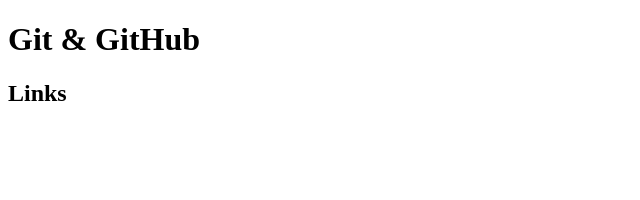
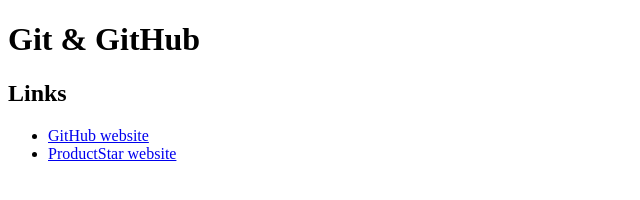
Before and after one commit to ElizaMV/Git, a plain HTML site: page index.html/index.html in a window 1280 px wide. Shown: the whole page, without its empty margins (0-640 px from the left). Drawn offline with Linux system fonts and the light colour scheme.

Commit message:
Add links

```diff
--- a/index.html/index.html
+++ b/index.html/index.html
@@ -6,9 +6,18 @@
 </head>
 <body>
     <header>
-    <h1>Git & GitHub</h1>
+        <h1>Git & GitHub</h1>
     </header>
-
-    <h2>Links</h2>
+    <main>
+        <h2>Links</h2>
+        <ul>
+            <li>
+                <a href="https://github.com/">GitHub website</a>
+            </li>
+            <li>
+                <a href="https://productstar.ru/">ProductStar website</a>
+            </li>
+        </ul>
+    </main>
 </body>
 </html>
```
